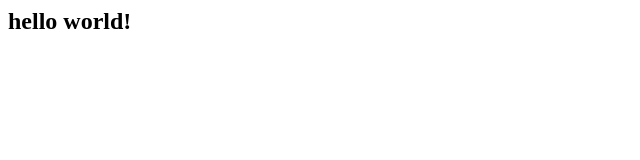
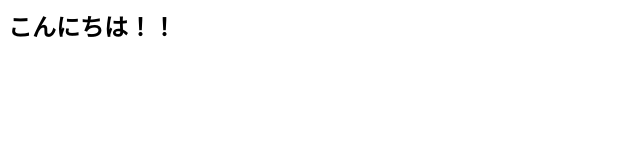
Before and after one commit to takahamar/mysite, a plain HTML site: page index.html in a window 1280 px wide. Shown: the whole page, without its empty margins (0-640 px from the left). Drawn offline with Linux system fonts and the light colour scheme.

Commit message:
add branch_a

```diff
--- a/index.html
+++ b/index.html
@@ -1 +1 @@
-<h2>hello world!</h2>
+<h2>こんにちは！！</h2>
```
